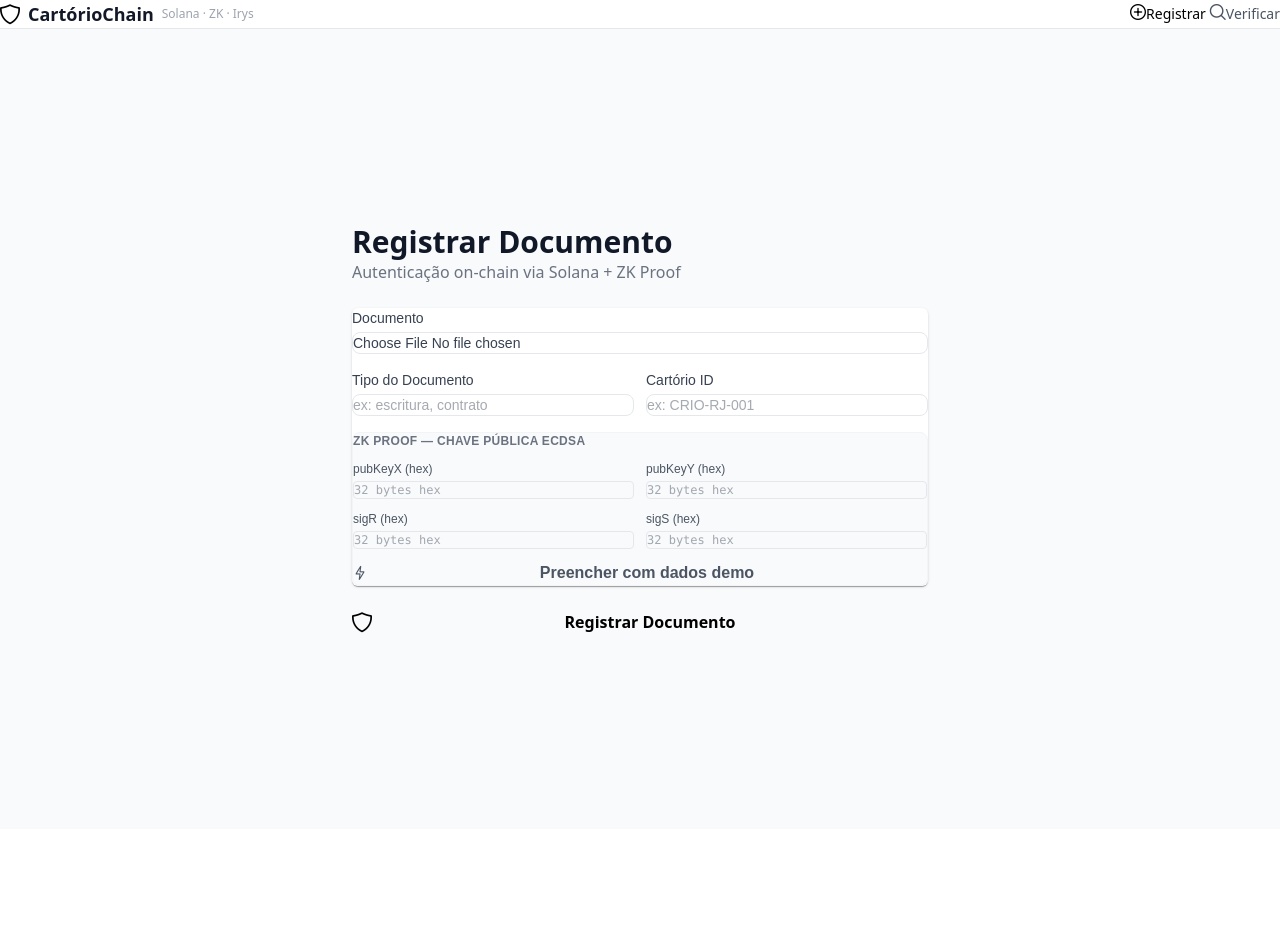
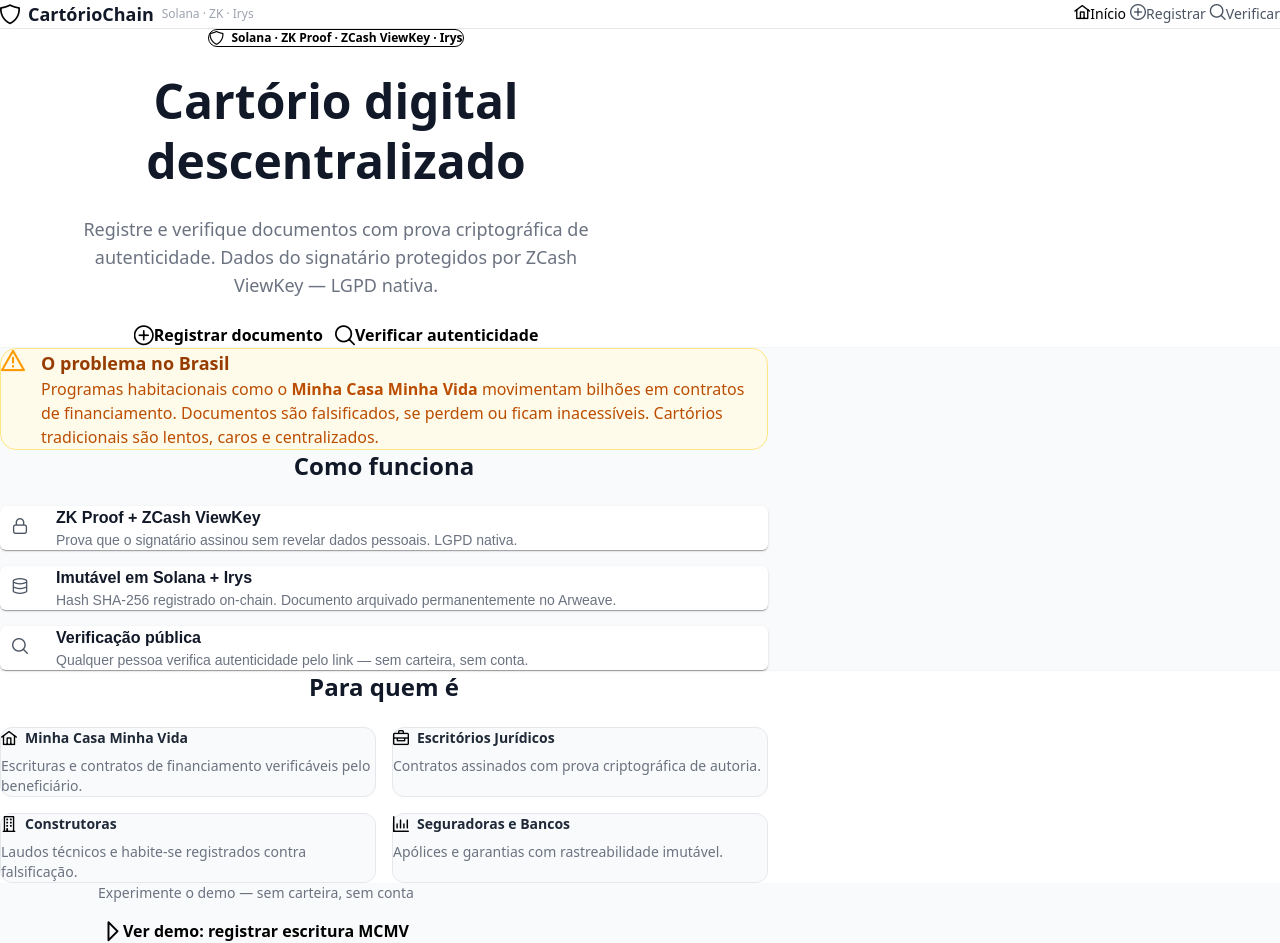
Before and after one commit to jonmferreira/cartoriochain, a Vue app in the folder web/: page / in a window 1280 px wide. Before the commit this address led to /registrar. Before the commit the page ends 829 px from the top, so only its background shows below. Built offline with nearby package versions, Linux system fonts and the light colour scheme; no server answers; a web font is replaced by a local one.

Commit message:
feat: v0.5 — home MCMV + demo flow polido
- HomeView: hero, problema MCMV, como funciona, casos de uso B2B
- Demo MCMV: ?demo=mcmv pre-preenche escritura e gera arquivo demo
- Navbar com link Inicio
- Rota / aponta para HomeView

```diff
--- a/web/src/App.vue
+++ b/web/src/App.vue
@@ -7,6 +7,15 @@
         <span class="text-xs text-surface-400 ml-1">Solana · ZK · Irys</span>
       </div>
       <div class="flex gap-1">
+        <router-link
+          to="/"
+          class="px-4 py-2 rounded-lg text-sm font-medium transition-colors"
+          :class="$route.name === 'home'
+            ? 'bg-primary-50 text-primary-700'
+            : 'text-surface-600 hover:bg-surface-50'"
+        >
+          <i class="pi pi-home mr-1" />Início
+        </router-link>
         <router-link
           to="/registrar"
           class="px-4 py-2 rounded-lg text-sm font-medium transition-colors"
--- a/web/src/router/index.ts
+++ b/web/src/router/index.ts
@@ -5,7 +5,8 @@
   routes: [
     {
       path: '/',
-      redirect: '/registrar',
+      name: 'home',
+      component: () => import('../views/home/HomeView.vue'),
     },
     {
       path: '/registrar',
--- /dev/null
+++ b/web/src/views/home/HomeView.vue
@@ -0,0 +1,147 @@
+<template>
+  <div class="min-h-screen bg-surface-50">
+
+    <!-- Hero -->
+    <section class="bg-white border-b border-surface-100 px-6 py-16 text-center">
+      <div class="max-w-2xl mx-auto flex flex-col items-center gap-6">
+        <div class="flex items-center gap-2 bg-primary-50 border border-primary-100 rounded-full px-4 py-1.5">
+          <i class="pi pi-shield text-primary-600 text-sm" />
+          <span class="text-xs font-semibold text-primary-700">Solana · ZK Proof · ZCash ViewKey · Irys</span>
+        </div>
+
+        <h1 class="text-5xl font-bold text-surface-900 leading-tight">
+          Cartório digital<br />
+          <span class="text-primary-600">descentralizado</span>
+        </h1>
+
+        <p class="text-lg text-surface-500 max-w-lg">
+          Registre e verifique documentos com prova criptográfica de autenticidade.
+          Dados do signatário protegidos por ZCash ViewKey — LGPD nativa.
+        </p>
+
+        <div class="flex gap-3 flex-wrap justify-center">
+          <Button
+            label="Registrar documento"
+            icon="pi pi-plus-circle"
+            size="large"
+            @click="$router.push('/registrar')"
+          />
+          <Button
+            label="Verificar autenticidade"
+            icon="pi pi-search"
+            size="large"
+            severity="secondary"
+            @click="$router.push('/verificar')"
+          />
+        </div>
+      </div>
+    </section>
+
+    <!-- Problema -->
+    <section class="px-6 py-12">
+      <div class="max-w-3xl mx-auto">
+        <div class="bg-amber-50 border border-amber-200 rounded-2xl p-6 flex gap-4">
+          <i class="pi pi-exclamation-triangle text-amber-500 text-2xl mt-1 shrink-0" />
+          <div>
+            <p class="font-semibold text-amber-800 text-lg">O problema no Brasil</p>
+            <p class="text-amber-700 mt-1">
+              Programas habitacionais como o <strong>Minha Casa Minha Vida</strong> movimentam
+              bilhões em contratos de financiamento. Documentos são falsificados, se perdem
+              ou ficam inacessíveis. Cartórios tradicionais são lentos, caros e centralizados.
+            </p>
+          </div>
+        </div>
+      </div>
+    </section>
+
+    <!-- Recursos -->
+    <section class="px-6 pb-12">
+      <div class="max-w-3xl mx-auto flex flex-col gap-6">
+        <h2 class="text-2xl font-bold text-surface-900 text-center">Como funciona</h2>
+        <div class="grid grid-cols-1 gap-4">
+          <Card v-for="recurso in recursos" :key="recurso.titulo">
+            <template #content>
+              <div class="flex items-start gap-4">
+                <div class="w-10 h-10 rounded-full bg-primary-100 flex items-center justify-center shrink-0">
+                  <i :class="recurso.icone" class="text-primary-600" />
+                </div>
+                <div>
+                  <p class="font-semibold text-surface-900">{{ recurso.titulo }}</p>
+                  <p class="text-surface-500 text-sm mt-0.5">{{ recurso.descricao }}</p>
+                </div>
+              </div>
+            </template>
+          </Card>
+        </div>
+      </div>
+    </section>
+
+    <!-- Casos de uso -->
+    <section class="bg-white border-t border-surface-100 px-6 py-12">
+      <div class="max-w-3xl mx-auto flex flex-col gap-6">
+        <h2 class="text-2xl font-bold text-surface-900 text-center">Para quem é</h2>
+        <div class="grid grid-cols-2 gap-4">
+          <div
+            v-for="caso in casos"
+            :key="caso.label"
+            class="border border-surface-200 rounded-xl p-4 flex flex-col gap-2 bg-surface-50"
+          >
+            <div class="flex items-center gap-2">
+              <i :class="caso.icone" class="text-primary-600" />
+              <span class="font-semibold text-surface-800 text-sm">{{ caso.label }}</span>
+            </div>
+            <p class="text-surface-500 text-sm">{{ caso.descricao }}</p>
+          </div>
+        </div>
+      </div>
+    </section>
+
+    <!-- CTA final -->
+    <section class="px-6 py-12 text-center">
+      <div class="max-w-lg mx-auto flex flex-col items-center gap-4">
+        <p class="text-surface-500 text-sm">Experimente o demo — sem carteira, sem conta</p>
+        <Button
+          label="Ver demo: registrar escritura MCMV"
+          icon="pi pi-play"
+          size="large"
+          @click="abrirDemoMCMV"
+        />
+      </div>
+    </section>
+
+  </div>
+</template>
+
+<script lang="ts">
+import { defineComponent } from 'vue'
+import Card from 'primevue/card'
+import Button from 'primevue/button'
+import { getRecursos, getCasosUso } from './integrations'
+import type { RecursoItem, CasoUso } from './types'
+
+export default defineComponent({
+  name: 'HomeView',
+  components: { Card, Button },
+
+  data() {
+    return {
+      recursos: [] as RecursoItem[],
+      casos: [] as CasoUso[],
+    }
+  },
+
+  created() {
+    this.recursos = getRecursos()
+    this.casos = getCasosUso()
+  },
+
+  methods: {
+    abrirDemoMCMV() {
+      this.$router.push({
+        path: '/registrar',
+        query: { demo: 'mcmv' },
+      })
+    },
+  },
+})
+</script>
--- /dev/null
+++ b/web/src/views/home/integrations.ts
@@ -0,0 +1,46 @@
+import type { RecursoItem, CasoUso } from './types'
+
+export function getRecursos(): RecursoItem[] {
+  return [
+    {
+      icone: 'pi pi-lock',
+      titulo: 'ZK Proof + ZCash ViewKey',
+      descricao: 'Prova que o signatário assinou sem revelar dados pessoais. LGPD nativa.',
+    },
+    {
+      icone: 'pi pi-database',
+      titulo: 'Imutável em Solana + Irys',
+      descricao: 'Hash SHA-256 registrado on-chain. Documento arquivado permanentemente no Arweave.',
+    },
+    {
+      icone: 'pi pi-search',
+      titulo: 'Verificação pública',
+      descricao: 'Qualquer pessoa verifica autenticidade pelo link — sem carteira, sem conta.',
+    },
+  ]
+}
+
+export function getCasosUso(): CasoUso[] {
+  return [
+    {
+      label: 'Minha Casa Minha Vida',
+      descricao: 'Escrituras e contratos de financiamento verificáveis pelo beneficiário.',
+      icone: 'pi pi-home',
+    },
+    {
+      label: 'Escritórios Jurídicos',
+      descricao: 'Contratos assinados com prova criptográfica de autoria.',
+      icone: 'pi pi-briefcase',
+    },
+    {
+      label: 'Construtoras',
+      descricao: 'Laudos técnicos e habite-se registrados contra falsificação.',
+      icone: 'pi pi-building',
+    },
+    {
+      label: 'Seguradoras e Bancos',
+      descricao: 'Apólices e garantias com rastreabilidade imutável.',
+      icone: 'pi pi-chart-bar',
+    },
+  ]
+}
--- /dev/null
+++ b/web/src/views/home/types.ts
@@ -0,0 +1,11 @@
+export interface RecursoItem {
+  icone: string
+  titulo: string
+  descricao: string
+}
+
+export interface CasoUso {
+  label: string
+  descricao: string
+  icone: string
+}
--- a/web/src/views/registrar/RegistrarView.vue
+++ b/web/src/views/registrar/RegistrarView.vue
@@ -5,6 +5,11 @@
       <div>
         <h1 class="text-3xl font-bold text-surface-900">Registrar Documento</h1>
         <p class="text-surface-500 mt-1">Autenticação on-chain via Solana + ZK Proof</p>
+      </div>
+
+      <div v-if="modoDemo" class="flex items-center gap-2 bg-amber-50 border border-amber-200 rounded-lg px-4 py-3">
+        <i class="pi pi-home text-amber-600" />
+        <span class="text-sm text-amber-700 font-medium">Demo MCMV — Escritura pré-preenchida. Clique em Registrar para ver o fluxo completo.</span>
       </div>
 
       <Card>
@@ -141,6 +146,15 @@
 
 const DEMO_KEY = 'a' + '0'.repeat(63)
 
+const DEMO_MCMV = {
+  docType: 'escritura-mcmv',
+  cartorioId: 'CRIO-RJ-001',
+  pubKeyX: DEMO_KEY,
+  pubKeyY: DEMO_KEY,
+  sigR: DEMO_KEY,
+  sigS: DEMO_KEY,
+}
+
 export default defineComponent({
   name: 'RegistrarView',
   components: { Card, Button, Message },
@@ -156,6 +170,7 @@
         sigR: '',
         sigS: '',
       } as RegistrarPayload,
+      modoDemo: false,
       carregando: false,
       erro: null as string | null,
       resultado: null as RegistrarResult | null,
@@ -176,6 +191,14 @@
     },
   },
 
+  created() {
+    if (this.$route.query.demo === 'mcmv') {
+      Object.assign(this.form, DEMO_MCMV)
+      this.modoDemo = true
+      this.arquivo = new File(['Contrato MCMV - Demo CartórioChain'], 'escritura-mcmv-demo.txt', { type: 'text/plain' })
+    }
+  },
+
   methods: {
     onArquivoChange(e: Event) {
       const input = e.target as HTMLInputElement
@@ -183,12 +206,10 @@
     },
 
     preencherDemo() {
-      this.form.pubKeyX = DEMO_KEY
-      this.form.pubKeyY = DEMO_KEY
-      this.form.sigR = DEMO_KEY
-      this.form.sigS = DEMO_KEY
-      if (!this.form.docType) this.form.docType = 'escritura'
-      if (!this.form.cartorioId) this.form.cartorioId = 'CRIO-RJ-001'
+      Object.assign(this.form, DEMO_MCMV)
+      if (!this.arquivo) {
+        this.arquivo = new File(['Contrato MCMV - Demo CartórioChain'], 'escritura-mcmv-demo.txt', { type: 'text/plain' })
+      }
     },
 
     async registrar() {
```
